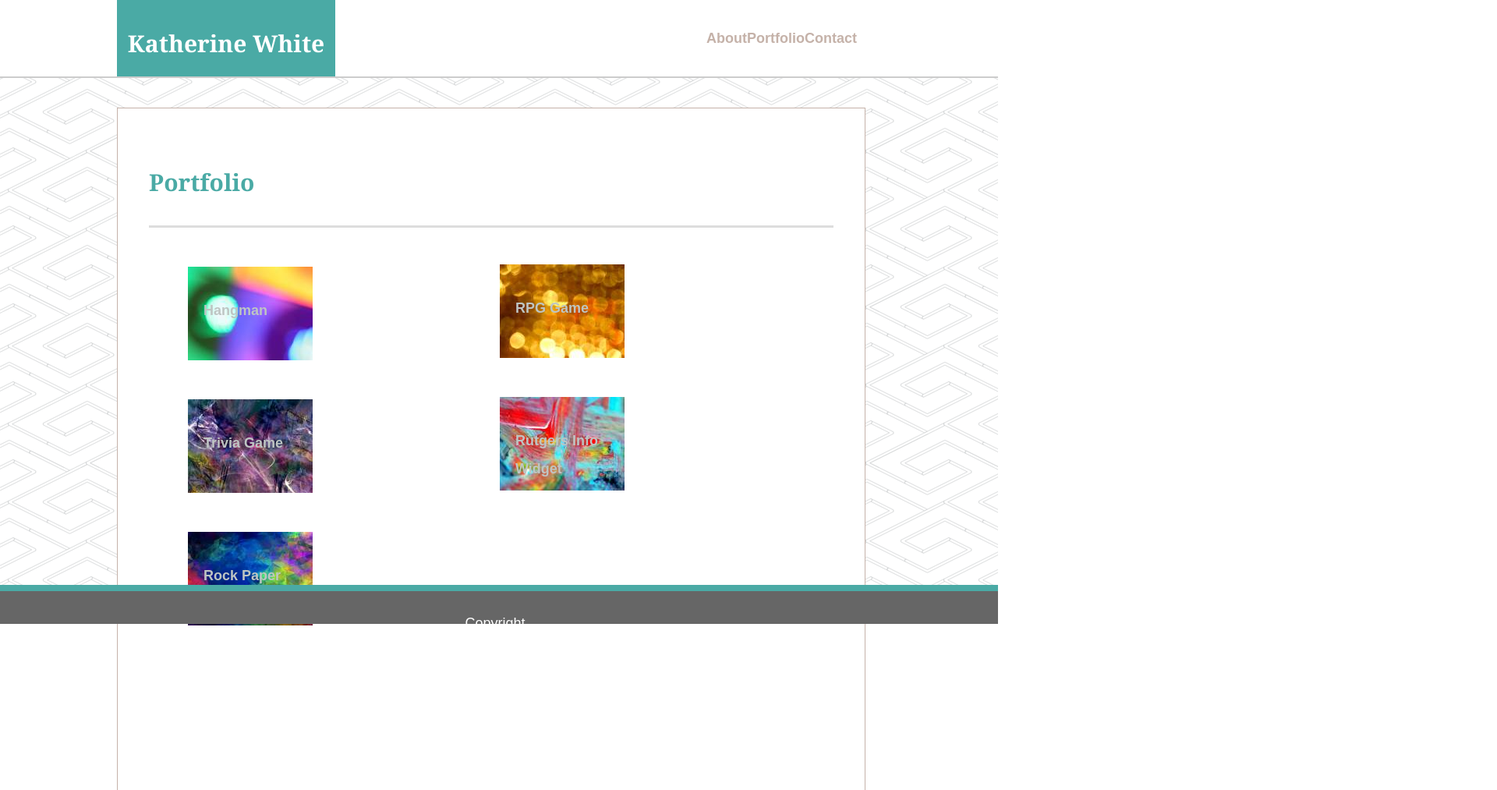
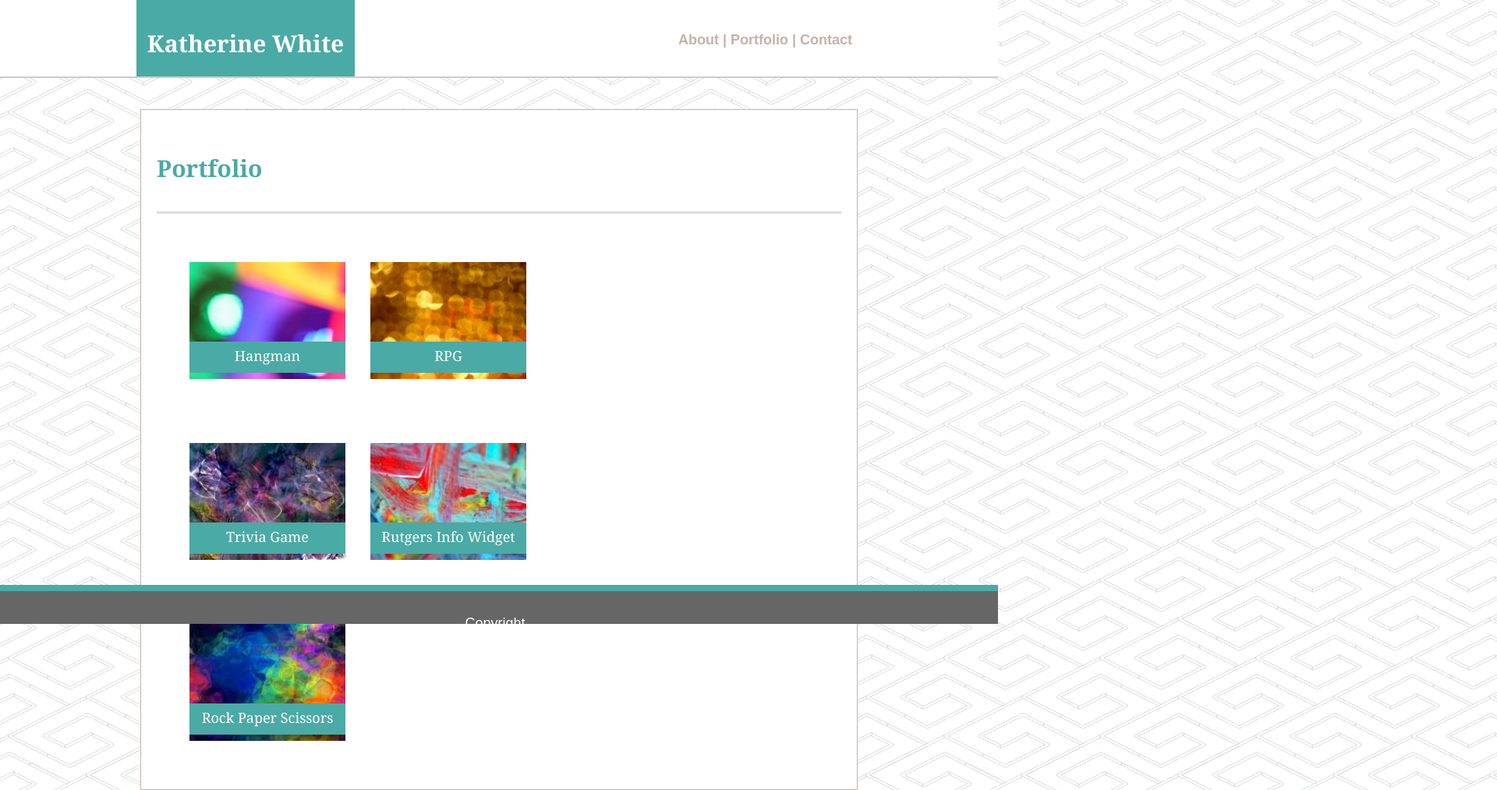
Before and after one commit to k8blanco/Basic-Portfolio, a plain HTML site: page portfolio.html in a window 1280 px wide. Shown: the top 1013 px of the page at 78% size, 1920 px wide, since content can reach past the window. Before the commit the page ends 800 px from the top, so only its background shows below. Drawn offline with Linux system fonts and the light colour scheme.

Commit message:
Portfolio Upload

```diff
--- /dev/null
+++ b/assets/css/about_style.css
@@ -0,0 +1,12 @@
+/* About Me Style Page */
+
+*
+
+#bio-text {
+    overflow: scroll;
+}
+
+#self {
+    float: left;
+    margin-right: 20px;
+}
--- /dev/null
+++ b/assets/css/contact_style.css
@@ -0,0 +1,45 @@
+/* Contact Style Page */
+
+*
+
+.contact-wrapper {
+    clear:both;
+    width: 920px;
+    padding: 20px;
+    box-sizing: border-box;
+    overflow: scroll;
+    border: 1px solid #c5b2a9;
+    margin-left: auto;
+    margin-right: auto;
+    margin-top: 40px;
+    background-color: #ffffff;
+    color: #bec5c3;
+    font-weight: bold;
+    height: 750px;
+}
+
+input[type=text], select, textarea {
+        width: 100%;
+        padding: 16px;
+        border: 1px solid #ccc;
+        box-sizing: border-box;
+        margin-top: 5px;
+        margin-bottom: 16px;
+        resize: vertical;
+    }
+
+input[type=submit] {
+        background-color: #4aaaa5;
+        color: white;
+        padding: 12px 20px;
+        border: none;
+        border-radius: 4px;
+        cursor: pointer;
+        font-weight: bold;
+}
+
+.clearfix::after{
+    content:"";
+    clear: both;
+    display: table;
+}
--- /dev/null
+++ b/assets/css/portfolio_style.css
@@ -0,0 +1,49 @@
+/* Portfolio Style Page */
+
+
+.portfolio-wrapper {
+    clear:both;
+    width: 920px;
+    padding: 20px;
+    box-sizing: border-box;
+    overflow: scroll;
+    border: 1px solid #c5b2a9;
+    margin-left: auto;
+    margin-right: auto;
+    margin-top: 40px;
+    background-color: #ffffff;
+    color: #bec5c3;
+    font-weight: bold;
+}
+
+.portfolio-boxes {
+    width: 150px;
+    height: 150px;
+    margin: 40px;
+}
+
+
+.caption {
+    position: relative;
+    bottom: 60px;
+    width: 200px;
+    height: 40px;
+    background-color: #4aaaa5;
+    color: #ffffff;
+    font-weight: normal;
+    font-family: 'Georgia', Times, Times New Roman, serif;
+    font-size: 18px;
+    text-align: center;
+}
+
+.clearfix::after{
+    content:"";
+    clear: both;
+    display: table;
+}
+
+table, th, td {
+    border: 0;
+    padding: 0;
+    margin: 0;
+ }
--- a/assets/css/style.css
+++ b/assets/css/style.css
@@ -1,9 +1,8 @@
-/* Portfolio Page */
+/* Homework 1 - Bio Page */
 
 * {
     box-sizing: border-box;
 }
-
 
 body {
     background-image: url("../images/pipes.png");
@@ -20,14 +19,13 @@ header {
     height: 100px;
 }
 
-.menu-bar {
-    background-color: #ffffff;
+/* .menu-bar {
     border-bottom: 2px solid #c5b2a9;
     background-color: #ffffff;
     height: 200px;
     position: fixed;
     margin: 0;
-}
+} */
 
 h1 {
     font-size: 30px;
@@ -48,74 +46,26 @@ h2 {
     width: 280px;
     padding: 1px;
     position: relative;
-    left: 150px;
+    left: 175px;
     height: 98px;
     margin: 0;
 }
 
-#about-boxes {
-    color: #c5b2a9;
-    background-color: #ffffff;
+.nav-bar {
     position: relative;
-    text-align: center;
-    bottom: 80px;
-    margin: 0;
-    left: 755px;
+    left: 850px;
+    top: -85px;
+    padding: 20px;
+
 }
-
-#about {
-    float:left;
-}
-
-#portfolio {
-    float:left;
-}
-
-/*
-.aSeparator {
-    border-left:1px solid #c5b2a9;
-    height: 20px;
-    /* margin-right: 20px;
-    padding-right: 10px;
-    padding-left: 20px;
-   } */
 
 #contact {
     float:left;
 }
 
-a:link{
+a {
     color: #c5b2a9;
     text-decoration: none;
-}
-
-a:visited {
-    color: #766a65;
-    text-decoration: none;
-
-}
-
-a:hover {
-    background-color: #c5b2a9;
-    color: #ffffff;
-    text-decoration: none;
-}
-
-.wrapper {
-    clear:both;
-    width: 960px;
-    position: fixed;
-    padding: 40px;
-    box-sizing: border-box;
-    overflow: auto;
-    border-left: 1px solid #c5b2a9;
-    border-right: 1px solid #c5b2a9;
-    border-bottom: 1px solid #c5b2a9;
-    border-top: 1px solid #c5b2a9;
-    left: 150px;
-    margin-top: 40px;
-    background-color: #ffffff;
-    color: #bec5c3;
 }
 
 #heading-2-border{
@@ -123,126 +73,21 @@ a:hover {
     margin-bottom: 20px;
 }
 
-#bio-text {
-    overflow: scroll;
-}
-
-#bio-img {
-    width: 160px;
-    height: 120px;
+.wrapper {
+    clear:both;
+    width: 920px;
     padding: 20px;
-    margin: 50px;
-}
-
-.contact-wrapper {
-    clear:both;
-    width: 960px;
-    position: fixed;
-    padding: 40px;
     box-sizing: border-box;
-    overflow: auto;
     border-left: 1px solid #c5b2a9;
     border-right: 1px solid #c5b2a9;
     border-bottom: 1px solid #c5b2a9;
     border-top: 1px solid #c5b2a9;
-    left: 150px;
-    margin-top: 40px;
     background-color: #ffffff;
     color: #bec5c3;
-    font-weight:
-}
-
-input[type=text], select, textarea {
-        width: 100%;
-        padding: 16px;
-        border: 1px solid #ccc;
-        box-sizing: border-box;
-        margin-top: 5px;
-        margin-bottom: 16px;
-        resize: vertical
-    }
-
-input[type=submit] {
-        background-color: #4aaaa5;
-        color: white;
-        padding: 12px 20px;
-        border: none;
-        border-radius: 4px;
-        cursor: pointer;
-        font-weight: bold;
-}
-
-.portfolio-wrapper {
-        clear:both;
-        width: 960px;
-        position: fixed;
-        padding: 40px;
-        box-sizing: border-box;
-        overflow: auto;
-        border-left: 1px solid #c5b2a9;
-        border-right: 1px solid #c5b2a9;
-        border-bottom: 1px solid #c5b2a9;
-        border-top: 1px solid #c5b2a9;
-        left: 150px;
-        margin-top: 40px;
-        background-color: #ffffff;
-        color: #bec5c3;
-        font-weight: bold;
-}
-
- /* #boxes {
-    width: 150px;
-    height: 30px;
-    padding: 20px;
-    margin: 50px;
-    border: 1px solid gray;
-} */
-
-#hangman {
-    width: 160px;
-    height: 120px;
-    padding: 20px;
-    margin: 50px;
-    background-image: url("../images/bright.jpg");
-}
-
-#trivia-game {
-    width: 160px;
-    height: 120px;
-    padding: 20px;
-    margin: 50px;
-    background-image: url("../images/purple.jpg");
-}
-
-#rock-paper-scissors {
-    width: 160px;
-    height: 120px;
-    padding: 20px;
-    margin: 50px;
-    background-image: url("../images/colorful.jpg");
-}
-
-#rpg-game {
-    width: 160px;
-    height: 120px;
-    padding: 20px;
-    margin: 50px;
-    background-image: url("../images/sparkly.jpg");
-    position: relative;
-    left: 400px;
-    bottom: 513px;
-
-}
-
-#rutgers-info-widget {
-    width: 160px;
-    height: 120px;
-    padding: 20px;
-    margin: 50px;
-    background-image: url("../images/redblue.jpg");
-    position: relative;
-    left: 400px;
-    bottom: 513px;
+    overflow: scroll;
+    margin-right: auto;
+    margin-left: auto;
+    margin-top: 40px;
 }
 
 
@@ -258,23 +103,5 @@ input[type=submit] {
     padding: 5px;
     width: 100%;
     height: 50px;
+
 }
-
-/*
-html, body {
-    height: 100%;
-}
-
-body {
-    display: flex;
-    flex-direction: column;
-}
-
-.content {
-    flex: 1 0 auto;
-}
-
-.footer {
-    flex-shrink: 0;
-}
-*/
--- a/portfolio.html
+++ b/portfolio.html
@@ -3,35 +3,27 @@
 
 <head>
     <meta charset="UTF-8">
-    <title>My Bio</title>
+    <title>My Portfolio</title>
     <link rel="stylesheet" type="text/css" href="assets/css/style.css">
+    <link rel="stylesheet" type="text/css" href="assets/css/about_style.css">
+    <link rel="stylesheet" type="text/css" href="assets/css/portfolio_style.css">
+    <link rel="stylesheet" type="text/css" href="assets/css/contact_style.css">
 </head>
 
 <body>
 
         <header>
-                <div class="menu-bar"></div>
-
                 <section id="name-header">
                     <h1>Katherine White</h1>
+                </section>
 
-                    <section id="about-boxes">
+                <div class="nav-bar">
+                        <a href="index.html">About |</a>
+                        <a href="portfolio.html">Portfolio |</a>
+                        <a href="contact.html">Contact</a>
 
-                        <section id="about">
-                            <a href="#">About</a>
-                        </section>
-
-                        <section id="portfolio" class="aSeparator">
-                            <a href="#">Portfolio</a>
-                        </section>
-
-                        <section id="contact" class="aSeparator">
-                            <a href="#">Contact</a>
-                        </section>
-
-                    </section>
-                </section>
-            </div>
+                </div>
+        </header>
 
     <div class="portfolio-wrapper">
 
@@ -40,28 +32,57 @@
                 <h2>Portfolio</h2>
             </section>
 
-                <section id="boxes">
-                    <section id="hangman">
-                        <p>Hangman</p>
-                    </section>
+        <div class="clearfix">
+            <table>
+                <tr>
 
-                    <section id="trivia-game">
-                        <p>Trivia Game</p>
-                    </section>
+                <td>
+                <div class="portfolio-boxes">
+                    <a href="#" target="_blank"><img src="assets/images/bright.jpg" alt="Bright Abstract" width="200px" height="150px">
+                    <div class="caption">Hangman</div>
+                </div>
+                </td>
 
-                    <section id="rock-paper-scissors">
-                        <p>Rock Paper Scissors</p>
-                    </section>
+                <td>
+                <div class="portfolio-boxes">
+                    <a href="#" target="_blank"><img src="assets/images/sparkly.jpg" alt="Sparkly Abstract" width="200px" height="150px">
+                    <div class="caption">RPG</div>
+                </div>
+                </td>
+                </tr>
 
-                    <section id="rpg-game">
-                        <p>RPG Game</p>
-                    </section>
+                <tr>
+                <td>
+                <div class="portfolio-boxes">
+                    <a href="#" target="_blank"><img src="assets/images/purple.jpg" alt="Purple Abstract" width="200px" height="150px">
+                    <div class="caption">Trivia Game</div>
+                </div>
+                </td>
 
-                    <section id="rutgers-info-widget">
-                        <p>Rutgers Info Widget</p>
-                    </section>
+                <td>
+                <div class="portfolio-boxes">
+                    <a href="#" target="_blank"><img src="assets/images/redblue.jpg" alt="Red and Blue Abstract" width="200px" height="150px">
+                    <div class="caption">Rutgers Info Widget</div>
+                </div>
+                </td>
+                </tr>
 
-                </section>
+                <tr>
+                <td>
+                <div class="portfolio-boxes">
+                    <a href="#" target="_blank"><img src="assets/images/colorful.jpg" alt="Colorful Abstract" width="200px" height="150px">
+                        <div class="caption">Rock Paper Scissors</div>
+                </div>
+                </td>
+                </tr>
+
+
+
+
+
+                </tr>
+            </table>
+        </div>
         </div>
 
     </div>
```
Also changed, not shown: contact.html (+13 -19 lines), index.html (+16 -22 lines).
